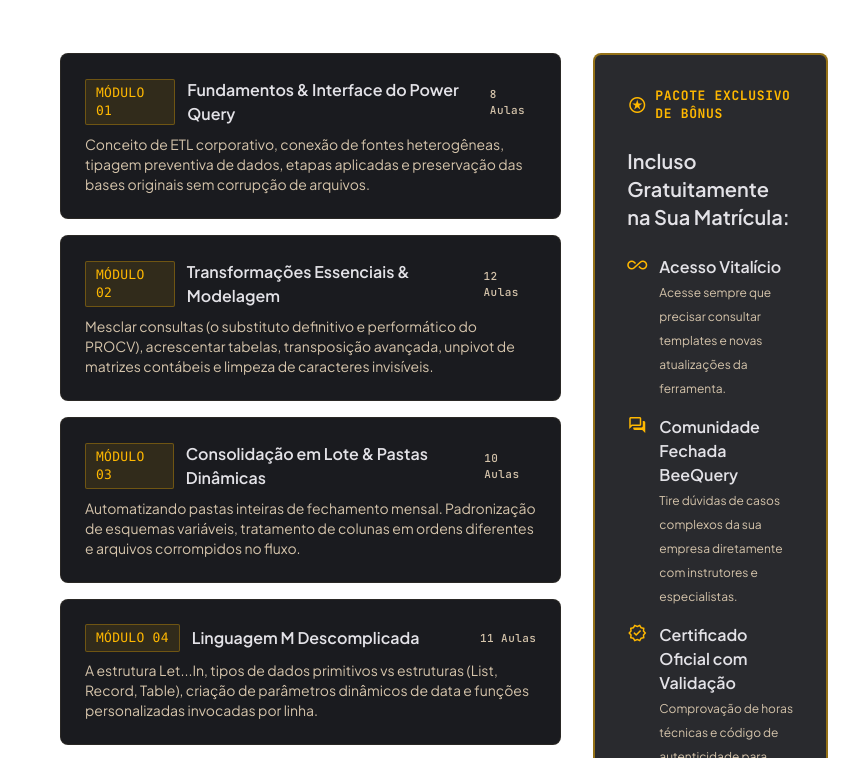
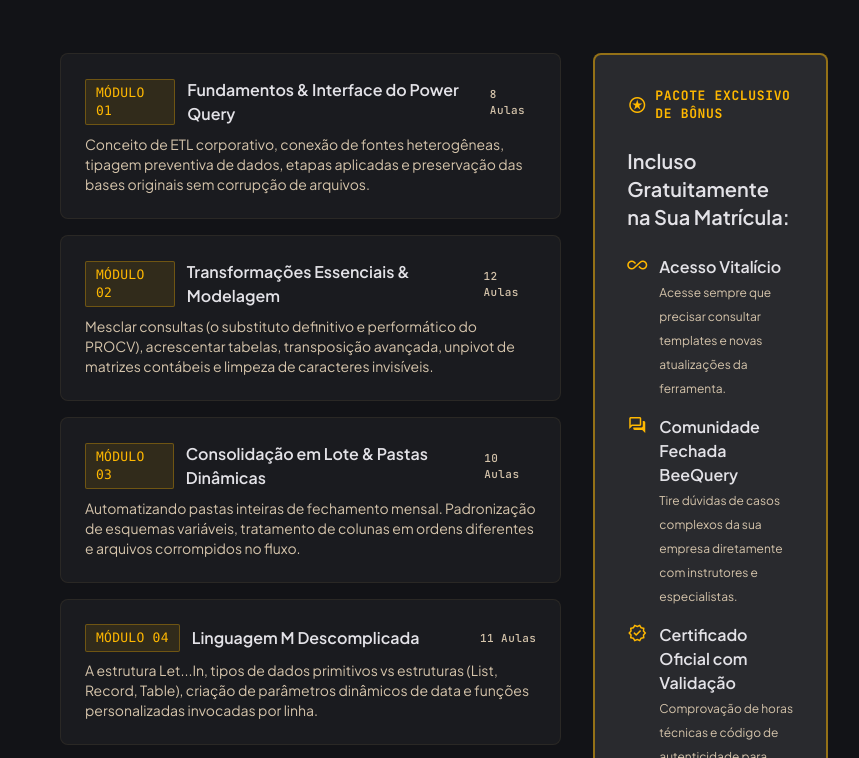
Before and after one commit to luizinxl/BEEQUERY, a website: page public/ementa.html in a window 1280 px wide. Shown: the part 247-1005 px from the top of the page, without its empty margins (196-1055 px from the left). Drawn offline with nearby package versions, Linux system fonts and the light colour scheme.

Commit message:
fix: ementa.html dark mode styling

```diff
--- a/public/ementa.html
+++ b/public/ementa.html
@@ -139,7 +139,7 @@
     }
   </style>
 </head>
-<body>
+<body class="bg-background text-on-background font-body-md antialiased selection:bg-primary-container selection:text-on-primary-container">
     <div class="max-w-4xl mx-auto p-8">
         <a href="/" class="text-primary-container hover:underline mb-8 inline-block">← Voltar para a página principal</a>
         <section class="py-12">
```
